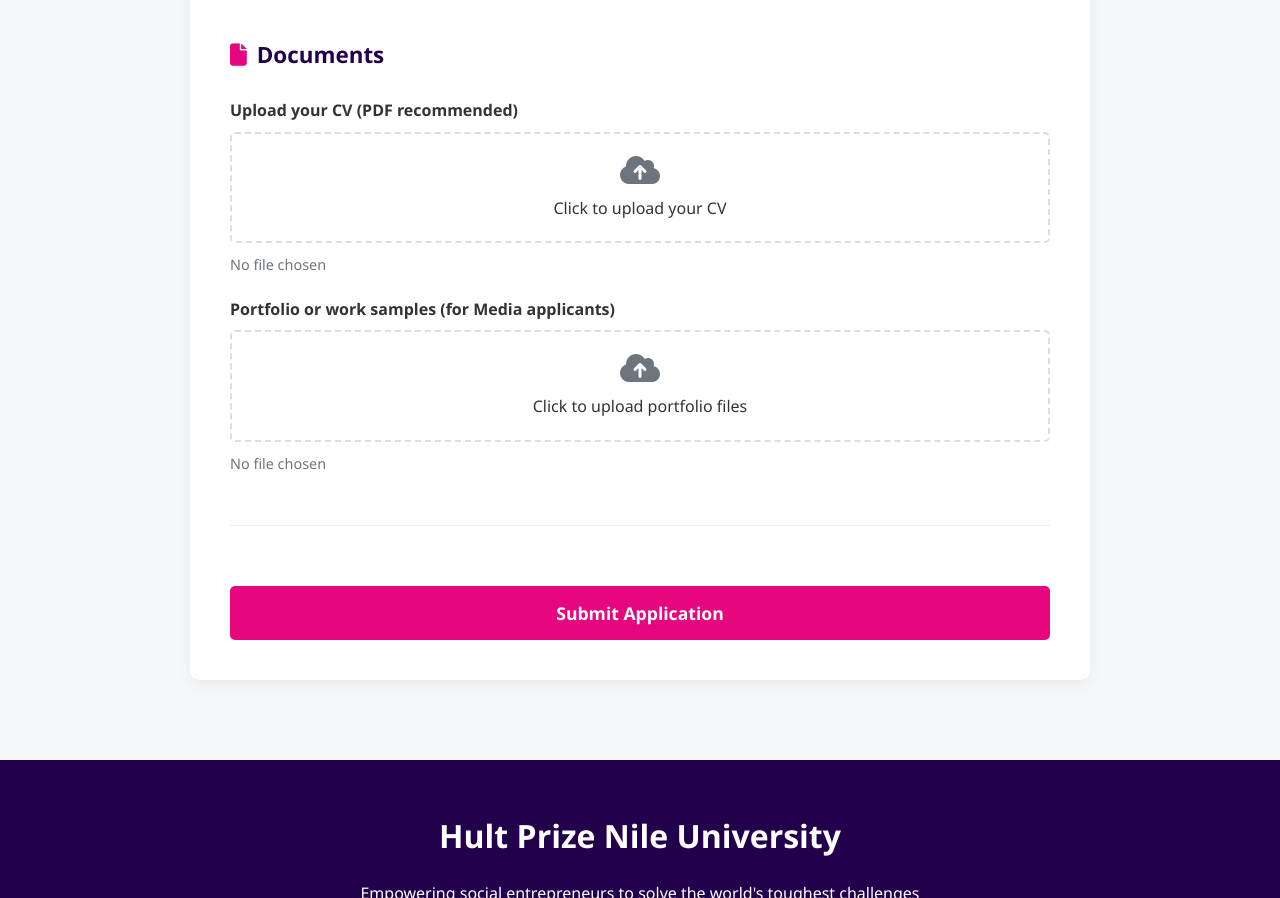
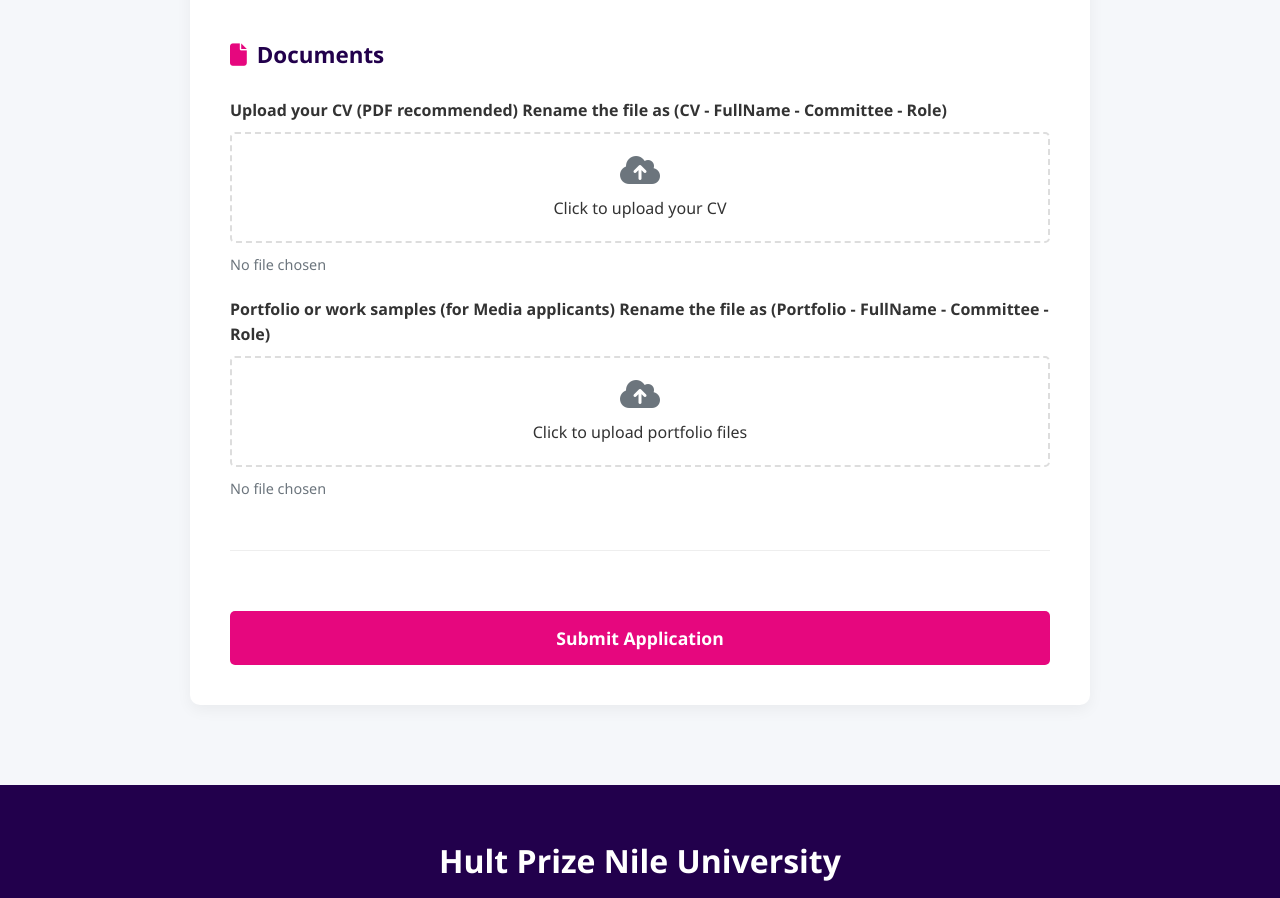
Before and after one commit to mayarraayman/Hult-Prize-NU-2025-Recruitment-, a plain HTML site: page index.html in a window 1280 px wide. Shown: the part 4737-5635 px from the top of the page. Drawn offline with Linux system fonts and the light colour scheme.

Commit message:
Add files via upload

```diff
--- a/index.html
+++ b/index.html
@@ -766,7 +766,7 @@
                             <h3 class="form-section-title"><i class="fas fa-file"></i> Documents</h3>
 
                             <div class="form-group">
-                                <label for="cv">Upload your CV (PDF recommended)</label>
+                                <label for="cv">Upload your CV (PDF recommended) Rename the file as (CV - FullName - Committee - Role)</label>
                                 <div class="file-upload" onclick="document.getElementById('cv').click()">
                                     <i class="fas fa-cloud-upload-alt"></i>
                                     <p>Click to upload your CV</p>
@@ -776,7 +776,7 @@
                             </div>
 
                             <div class="form-group">
-                                <label for="portfolio">Portfolio or work samples (for Media applicants)</label>
+                                <label for="portfolio">Portfolio or work samples (for Media applicants) Rename the file as (Portfolio - FullName - Committee - Role)</label>
                                 <div class="file-upload" onclick="document.getElementById('portfolio').click()">
                                     <i class="fas fa-cloud-upload-alt"></i>
                                     <p>Click to upload portfolio files</p>
@@ -898,4 +898,4 @@
         }
     </script>
 </body>
-</html>
+</html
```
